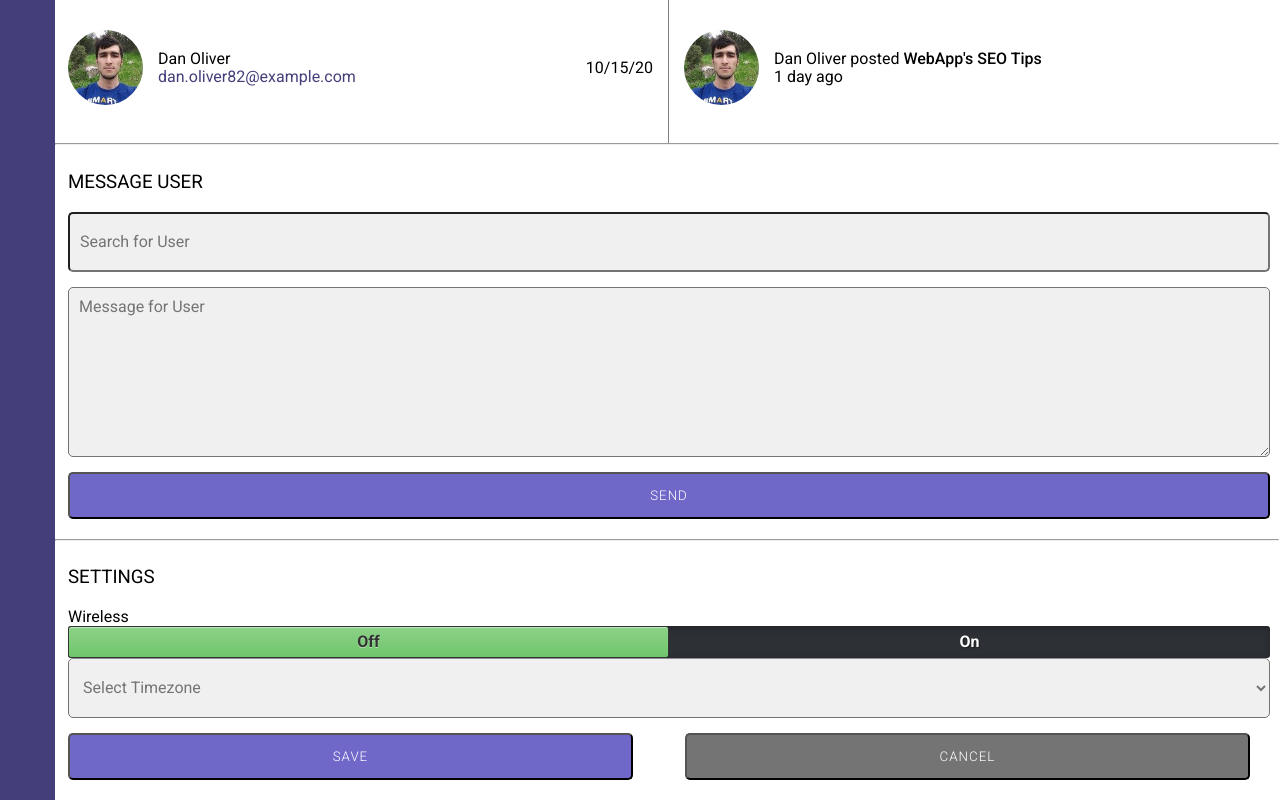
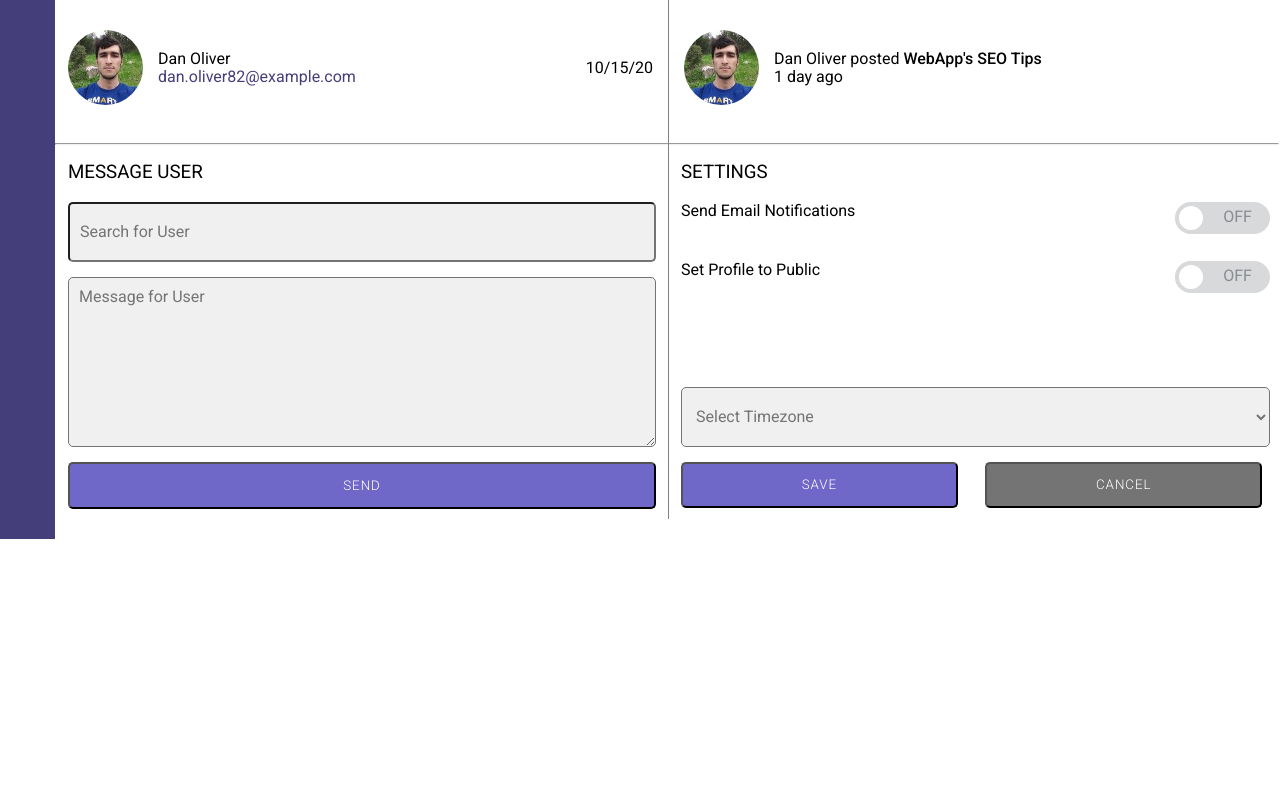
Before and after one commit to zowieerickson/erickson-webapp-dashboard-07, a plain HTML site: page index.html in a window 1280 px wide. Shown: the part 1844-2644 px from the top of the page. After the commit the page ends 2383 px from the top, so only its background shows below. Drawn offline with nearby package versions, Linux system fonts and the light colour scheme.

Commit message:
toggle switch working, working on layout

```diff
--- a/css/style.css
+++ b/css/style.css
@@ -263,7 +263,6 @@ main {
   border-color: rgb(117, 116, 116);
   margin-bottom: 15px;
   border-radius: 5px;
-  /* text-indent: 10px; */
 }
 
 .form-field {
@@ -281,6 +280,46 @@ textarea {
 
 ::placeholder {
   color: rgb(117, 116, 116);
+}
+
+.testing-div {
+  display: flex;
+}
+
+#testing-switch {
+  display: inline-block;
+  margin-left: auto;
+}
+
+.switch-ios.switch-light input:checked ~ span {
+  text-transform: uppercase;
+  border-color: lightgray;
+  border-color: #7068c9;
+  box-shadow: INSET 0 0 0 30px #7068c9;
+}
+
+.switch-ios.switch-light input:checked ~ span a {
+  border-color: lightgray;
+  border: 0.2em solid #d8d9db;
+}
+
+.switch-ios.switch-light input ~ span {
+  text-transform: uppercase;
+}
+
+.settings p {
+  display: inline-block;
+  margin-top: 0;
+  padding-bottom: 25px;
+}
+
+.switch {
+  margin-left: auto;
+}
+
+.switch-light {
+  display: inline-block;
+  width: 95px;
 }
 
 #timezone {
@@ -332,7 +371,9 @@ button {
     grid-template-columns: 50%;
     padding: 0 10px 20px 13px;
   }
-  .daily {
+  .daily,
+  .testing-div,
+  .settings {
     grid-column: 1 / span 1;
   }
   .mobile {
@@ -341,12 +382,12 @@ button {
   .social-stats,
   .recent-activity,
   .members,
-  .settings,
   .traffic,
   .alert,
   .main-header,
   .message,
-  .section-divider {
+  .section-divider,
+  .timezone {
     grid-column: 1 / span 2;
   }
   #mobile-divider {
@@ -468,13 +509,18 @@ button {
 }
 
 @media (min-width: 1024px) {
-  .members {
+  .members,
+  .message {
     grid-column: 1 / span 1;
+  }
+  .settings,
+  .timezone {
+    grid-column: 2 / span 1;
   }
   .recent-activity {
     grid-column: 2 / span 1;
   }
-  #desktop-divider {
+  .desktop-divider {
     display: none;
   }
   .widget-container-full {
@@ -504,4 +550,19 @@ button {
   .members-divider {
     margin: 0;
   }
+  .message {
+    padding-right: 12px;
+    border-right: 1px solid gray;
+  }
+  .message,
+  .settings {
+    margin-top: -10px;
+    padding-bottom: 10px;
+  }
+  .settings {
+    padding-left: 12px;
+  }
+  .timezone {
+    margin-top: 66px;
+  }
 }
--- a/index.html
+++ b/index.html
@@ -13,8 +13,8 @@
       crossorigin="anonymous"
     ></script>
     <link rel="stylesheet" href="css/normalize.css" />
+    <link rel="stylesheet" href="css/toggle-switch.css" />
     <link rel="stylesheet" href="css/style.css" />
-    <link rel="stylesheet" href="css/toggle-switch.css" />
   </head>
   <body class="grid-container">
 
@@ -194,7 +194,7 @@
           </div>
         </section>
 
-        <hr class="section-divider" id="desktop-divider">
+        <hr class="section-divider desktop-divider">
 
       <!-- recent activity -->
 
@@ -240,7 +240,7 @@
         </section>
 
      <hr class="section-divider">
-      <!-- message user -->
+      <!-- message user ----------------->
       <section class="message">
         <h3>Message User</h3>
 
@@ -251,27 +251,42 @@
         </form>
       </section>
 
-      <hr class="section-divider">
-      <!-- settings -->
+      <hr class="section-divider desktop-divider" >
+
+      <!-- settings -------------------->
+
       <section class="settings">
         <h3>Settings</h3>
-        <label class="switch-light switch-candy" onclick="">
+        <div class="testing-div">
+          <p>
+            Send Email Notifications
+          </p>
+        <label id="testing-switch" class="switch-light switch-ios" onclick="">
           <input type="checkbox">
-
-          <strong>
-            Wireless
-          </strong>
-
-          <span>
+          <span class="switch">
             <span>Off</span>
             <span>On</span>
             <a></a>
           </span>
         </label>
+      </div>
         <!-- custom CSS toggle code -->
 
-        <!-- custom CSS toggle code -->
-
+        <div class="testing-div">
+          <p>
+            Set Profile to Public
+          </p>
+        <label id="testing-switch" class="switch-light switch-ios" onclick="">
+          <input type="checkbox">
+          <span class="switch">
+            <span>Off</span>
+            <span>On</span>
+            <a></a>
+          </span>
+        </label>
+      </div>
+      <!-- custom CSS toggle code -->
+      <div class="timezone">
         <select class="form-field" id="timezone">
           <option disabled selected>Select Timezone</option>
           <option>Eastern Standard Time</option>
@@ -286,7 +301,8 @@
           <button class="button-primary" id="save">Save</button>
           <button class="button-disabled" id="cancel">Cancel</button>
         </div>
-      </section>
+      </div>
+    </section>
 
     </main>
     <script src="https://cdn.jsdelivr.net/npm/chart.js"></script>
```
